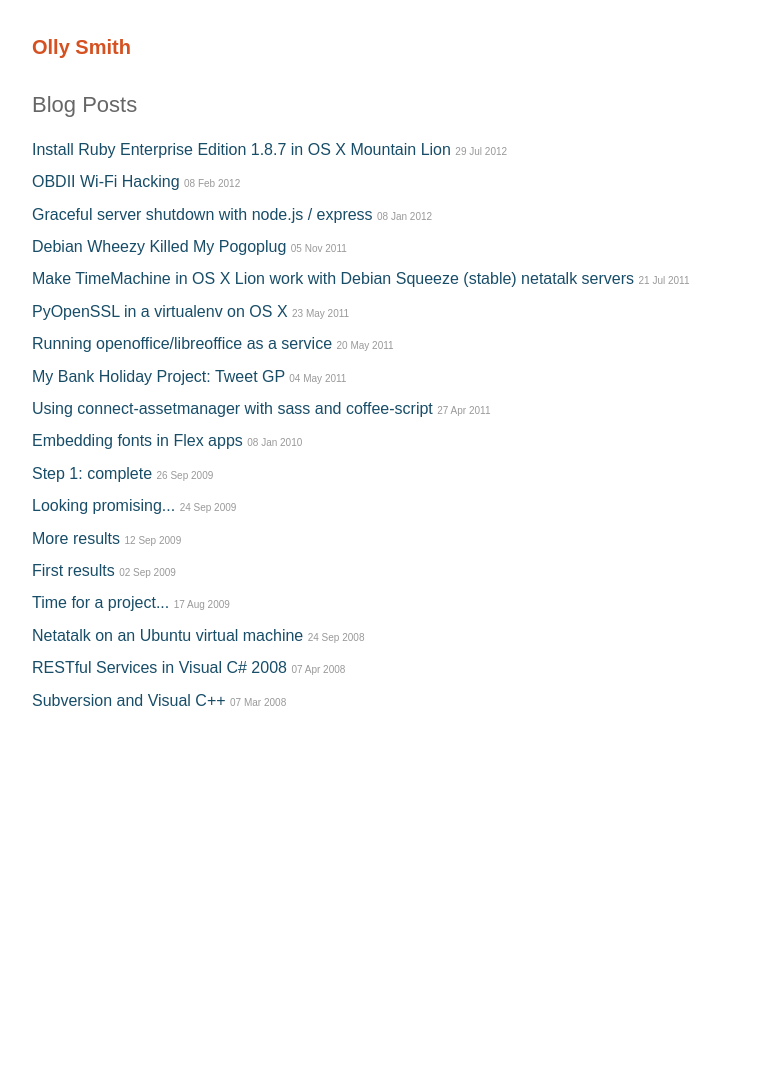
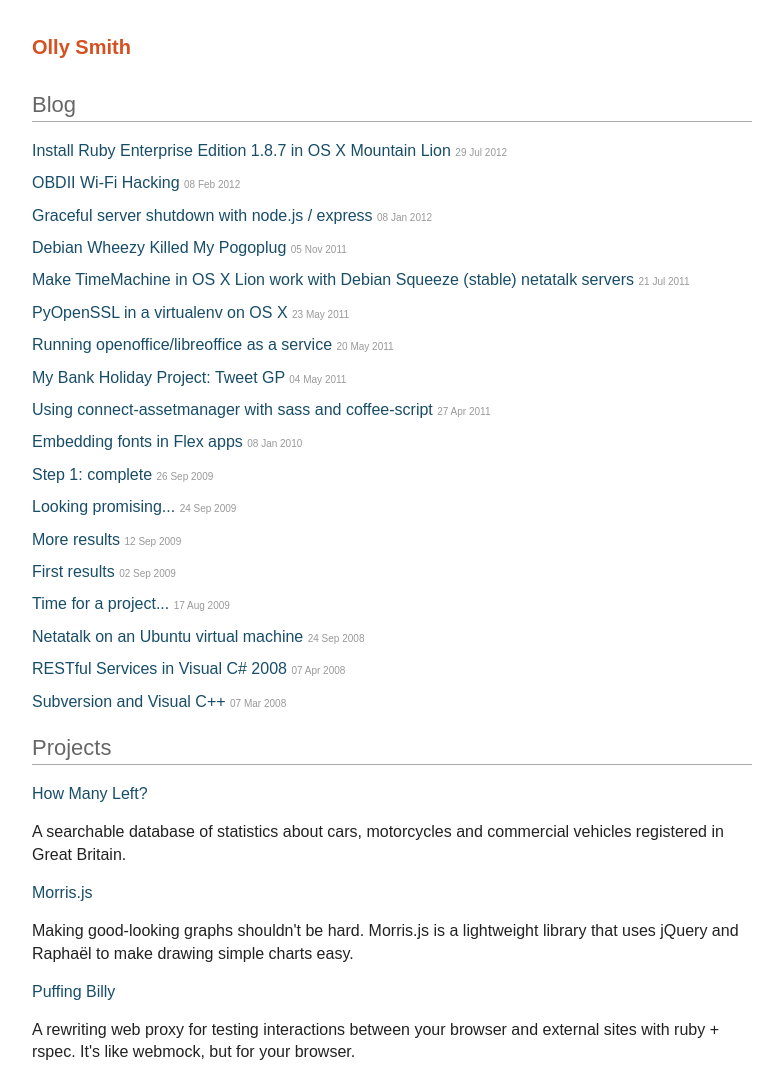
Before and after one commit to oesmith/oesmith.github.com, a Jekyll site: the page built from index.html, in a window 1280 px wide. Shown: the whole page, without its empty margins (248-1017 px from the left). Built offline with Jekyll 4.4.1, drawn with Linux system fonts in a browser that asks for light colours; some web fonts are replaced; before the commit the page ends 900 px from its top, so only the background shows below that.

Commit message:
Projects on homepage.

```diff
--- a/css/main.css
+++ b/css/main.css
@@ -84,11 +84,25 @@
   color: #D55121;
 }
 
+article img {
+  max-width: 100%;
+  display: block;
+  margin: 0 auto;
+}
+
 h2 {
   font-size: 22px;
   line-height: 33px;
   font-weight: normal;
   color: #666;
+  border-bottom: 1px solid #aaa;
+}
+
+h3 {
+  font-size: 16px;
+  line-height: 22px;
+  font-weight: normal;
+  margin: 1em 0;
 }
 
 ul.posts {
--- a/index.html
+++ b/index.html
@@ -2,7 +2,8 @@
 layout: default
 title: Olly Smith
 ---
-<h2>Blog Posts</h2>
+
+<h2>Blog</h2>
 <ul class="posts">
   {% for post in site.posts %}
   <li>
@@ -11,3 +12,30 @@
   </li>
   {% endfor %}
 </ul>
+
+<h2>Projects</h2>
+
+<section class="project">
+<h3><a href="http://www.howmanyleft.co.uk">How Many Left?</a></h3>
+  <p>
+    A searchable database of statistics about cars, motorcycles and
+    commercial vehicles registered in Great Britain.
+  </p>
+</section>
+
+<section class="project">
+  <h3><a href="http://oesmith.github.com/morris.js">Morris.js</a></h3>
+  <p>
+    Making good-looking graphs shouldn't be hard. Morris.js is a lightweight
+    library that uses jQuery and Raphaël to make drawing simple charts easy.
+  </p>
+</section>
+
+<section class="project">
+  <h3><a href="https://github.com/oesmith/puffing-billy">Puffing Billy</a></h3>
+  <p>
+    A rewriting web proxy for testing interactions between your browser and
+    external sites with ruby + rspec.  It's like webmock, but for your
+    browser.
+  </p>
+</section>
```
